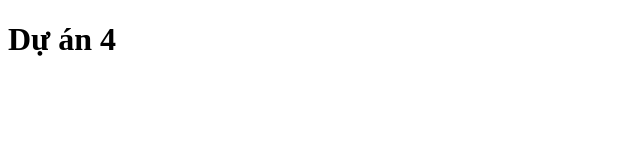
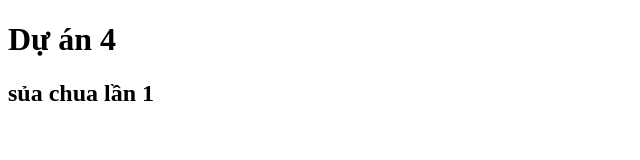
Before and after one commit to Quanvo1234/duan-4, a plain HTML site: page index.html in a window 1280 px wide. Shown: the whole page, without its empty margins (0-640 px from the left). Drawn offline with Linux system fonts and the light colour scheme.

Commit message:
sửa đổi lần 1

```diff
--- a/index.html
+++ b/index.html
@@ -7,5 +7,6 @@
 </head>
 <body>
     <h1>Dự án 4</h1>
+    <h2>sủa chua lần 1</h2>
 </body>
 </html>
```
